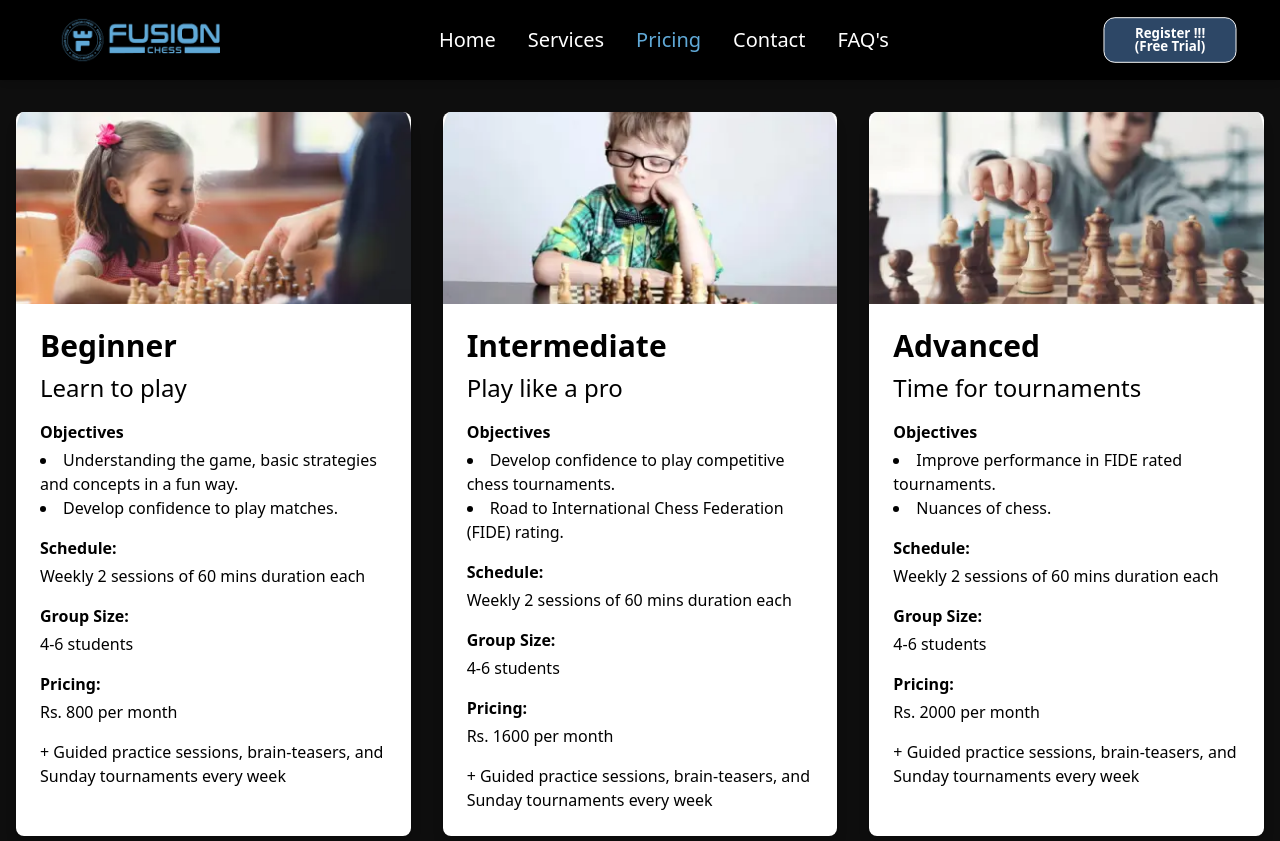
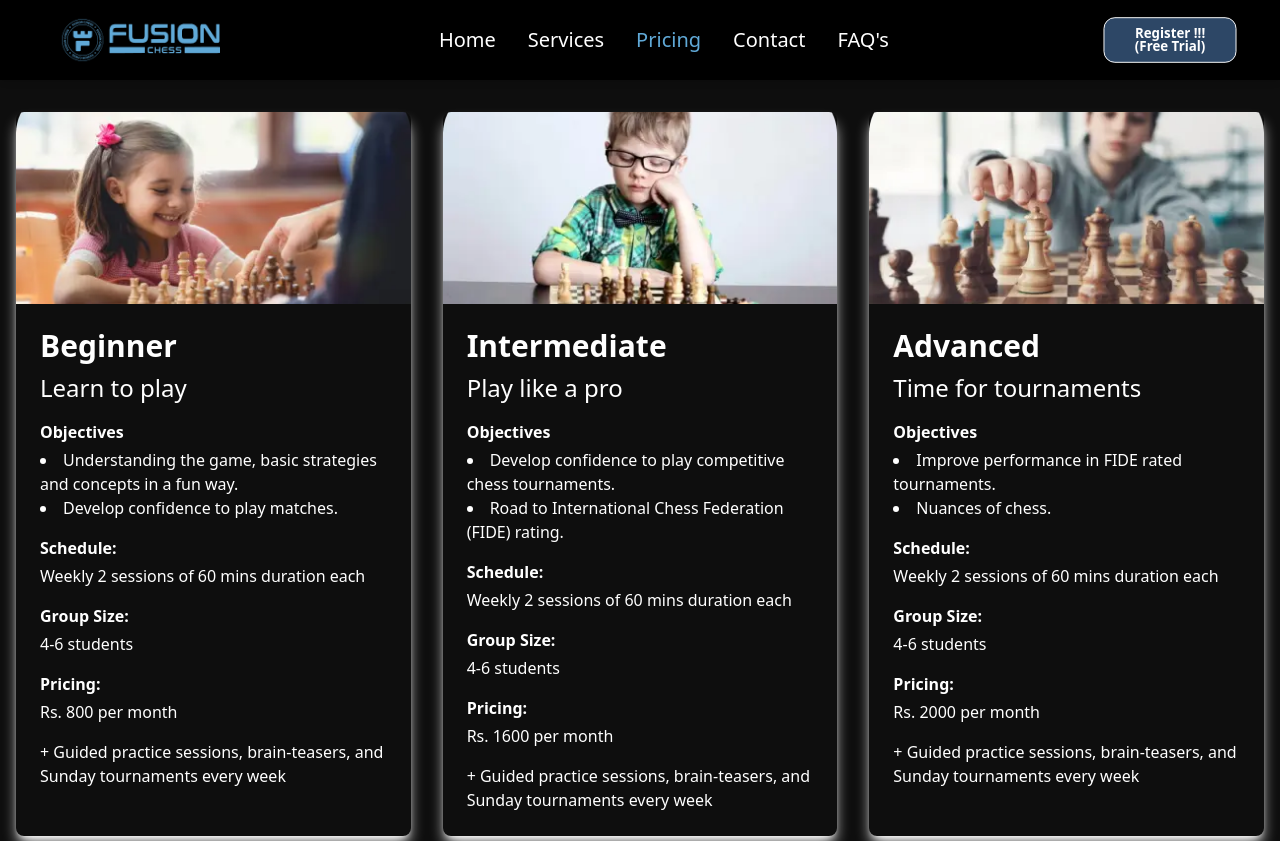
Before and after one commit to SahilAroraYT/Fusion-Chess, a React (Vite) app in the folder frontend/: page /pricing in a window 1280 px wide. Shown: the top 841 px of the page. Built offline with nearby package versions, Linux system fonts and the light colour scheme.

Commit message:
changed pricing page (final change)

```diff
--- a/frontend/src/Pricing.tsx
+++ b/frontend/src/Pricing.tsx
@@ -61,24 +61,24 @@ interface PlanCardProps {
 
 const PlanCard: React.FC<PlanCardProps> = ({ title, subtitle, image, objectives, schedule, groupSize, pricing }) => {
   return (
-    <div className="bg-white rounded-lg shadow-lg overflow-hidden">
+    <div className="bg-[#0e0e0e] rounded-lg shadow-white shadow-lg overflow-hidden">
       <img src={image} alt={title} className="h-48 w-full object-cover" />
       <div className="p-6">
-        <h3 className="text-3xl font-bold mb-2">{title}</h3>
-        <p className="text-black mb-4 text-2xl">{subtitle}</p>
-        <h4 className="font-semibold mb-1">Objectives</h4>
-        <ul className="list-disc list-inside text-black mb-4">
+        <h3 className="text-3xl font-bold mb-2 text-white">{title}</h3>
+        <p className="text-white mb-4 text-2xl">{subtitle}</p>
+        <h4 className="font-semibold mb-1 text-white">Objectives</h4>
+        <ul className="list-disc list-inside text-white mb-4">
           {objectives.map((objective, index) => (
             <li key={index}>{objective}</li>
           ))}
         </ul>
-        <p className="font-semibold mb-1">Schedule:</p>
-        <p className="text-black mb-4">{schedule}</p>
-        <p className="font-semibold mb-1">Group Size:</p>
-        <p className="text-black mb-4">{groupSize}</p>
-        <p className="font-semibold mb-1">Pricing:</p>
-        <p className="text-black mb-4">{pricing}</p>
-        <p className="text-black mt-2">
+        <p className="font-semibold mb-1 text-white">Schedule:</p>
+        <p className="text-white mb-4">{schedule}</p>
+        <p className="font-semibold mb-1 text-white">Group Size:</p>
+        <p className="text-white mb-4">{groupSize}</p>
+        <p className="font-semibold mb-1 text-white">Pricing:</p>
+        <p className="text-white mb-4">{pricing}</p>
+        <p className="text-white mt-2">
           + Guided practice sessions, brain-teasers, and Sunday tournaments every week
         </p>
       </div>
```
Also changed, not shown: frontend/src/Services.tsx (+0 -64 lines).
